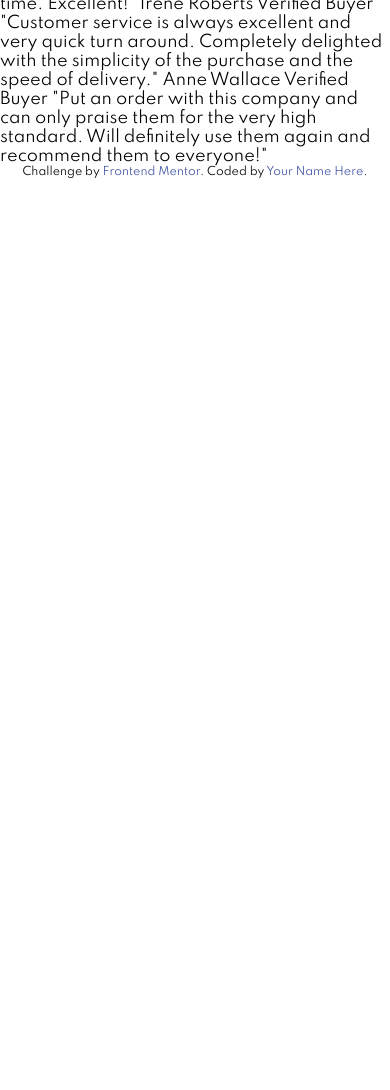
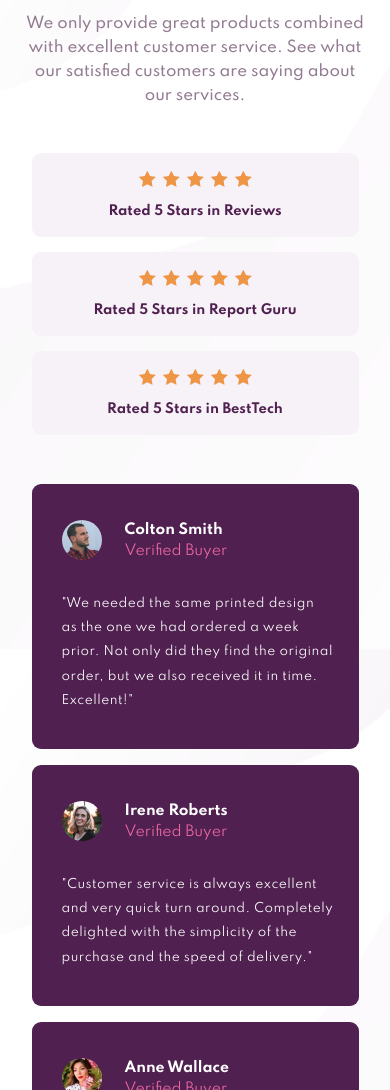
Before and after one commit to juavauj/FEM-SPS, a website: page index.html in a window 390 px wide. Shown: the part 195-1285 px from the top of the page. Before the commit the page ends 844 px from the top, so only its background shows below. Drawn offline with nearby package versions, Linux system fonts and the light colour scheme; files that its build step writes are made by us from their sources.

Commit message:
Mobile view
Full view for mobile with styles.

```diff
--- a/app/scss/components/_index.scss
+++ b/app/scss/components/_index.scss
@@ -0,0 +1 @@
+@forward 'info';
--- /dev/null
+++ b/app/scss/components/info.scss
@@ -0,0 +1,101 @@
+@use "../util/" as *;
+
+.info {
+  &__title {
+    h1 {
+      margin-bottom: rem(30);
+      font-size: rem(34);
+      letter-spacing: rem(-0.5);
+    }
+  }
+
+  &__desc {
+    margin: 0 rem(-5.5) rem(45);
+
+    p {
+      color: var(--dark-gray-mag);
+      line-height: 1.6;
+      font-weight: 500;
+    }
+  }
+
+  &__reviews {
+    .reviews__box {
+      border-radius: rem(9);
+
+      &:not(:last-child) {
+        margin-bottom: rem(15);
+      }
+
+      &:last-child {
+        margin-bottom: rem(49);
+      }
+
+      background-color: var(--light-gray-mag);
+      padding: rem(18) 0;
+
+      .box__stars {
+        margin-bottom: rem(12);
+      }
+
+      .box__desc {
+        p {
+          margin: 0;
+          font-weight: 700;
+          color: var(--very-dark-mag);
+          font-size: rem(13);
+        }
+      }
+    }
+  }
+
+  &__people {
+    border-radius: rem(9);
+    background-color: var(--very-dark-mag);
+    padding: rem(36) rem(30);
+    text-align: start;
+
+    &:not(:last-child) {
+        margin-bottom: rem(16);
+    }
+
+    .info__people-header {
+        display: flex;
+        margin-bottom: rem(27);
+
+      .people__img {
+          margin-right: rem(23);
+          img {
+              border-radius: 100%;
+              width: rem(40);
+          }
+      }
+
+      .people__name {
+          h3 {
+              padding-top: rem(3);
+              font-size: rem(14);
+              color: var(--white);
+              margin-bottom: rem(6);
+          }
+          p {
+              font-size: rem(14);
+              color: var(--soft-pink);
+              font-weight: 400;
+          }
+      }
+    }
+
+    .info__people-main {
+        margin-right: rem(-4.7);
+      .people__review {
+          p {
+              color: var(--white);
+              line-height: 2;
+              letter-spacing: rem(.5);
+              font-size: rem(12.1);
+          }
+      }
+    }
+  }
+}
--- a/app/scss/globals/_index.scss
+++ b/app/scss/globals/_index.scss
@@ -2,3 +2,4 @@
 @forward 'fonts';
 @forward 'boilerplate';
 @forward 'typography';
+@forward 'layout';
--- a/app/scss/globals/boilerplate.scss
+++ b/app/scss/globals/boilerplate.scss
@@ -1,6 +1,18 @@
+@use '../util/' as *;
+
 html {
   font-size: 100%;
   box-sizing: border-box;
+
+  background: url(/images/bg-mobile.png) no-repeat center center fixed;
+  -webkit-background-size: cover;
+  -moz-background-size: cover;
+  -o-background-size: cover;
+  background-size: cover;
+
+  @include breakpoint(large) {
+    background: url(/images/bg-desktop.png) no-repeat center center fixed;
+  }
 }
 
 *,
@@ -13,4 +25,7 @@ body {
   margin: 0;
   padding: 0;
   font-family: var(--font-spartan);
+  font-size: rem(15);
+  font-weight: 400;
+  text-align: center;
 }
--- /dev/null
+++ b/app/scss/globals/layout.scss
@@ -0,0 +1,11 @@
+@use "../util/" as *;
+
+.container {
+  max-width: rem(327);
+  margin: rem(75) auto rem(99);
+
+  @include breakpoint(large) {
+    max-width: rem(1110);
+    margin: rem(120) auto rem(99);
+  }
+}
--- a/app/scss/globals/typography.scss
+++ b/app/scss/globals/typography.scss
@@ -2,8 +2,18 @@ h1,
 h2,
 h3 {
     margin: 0;
-    line-height: 1.1;
+    line-height: 1;
 }
+
+p {
+    margin: 0;
+}
+
+h1 {
+    color: var(--very-dark-mag);
+}
+
+
 
 a,
 a:visited,
--- a/index.html
+++ b/index.html
@@ -20,7 +20,7 @@
       rel="stylesheet"
     />
 
-    <link rel="stylesheet" href="/dist/style.css">
+    <link rel="stylesheet" href="/dist/style.css" />
     <script defer src="/dist/script.js"></script>
 
     <title>Frontend Mentor | Social proof section</title>
@@ -37,23 +37,116 @@
     </style>
   </head>
   <body>
-    10,000+ of our users love our products. We only provide great products
-    combined with excellent customer service. See what our satisfied customers
-    are saying about our services. Rated 5 Stars in Reviews Rated 5 Stars in
-    Report Guru Rated 5 Stars in BestTech Colton Smith Verified Buyer "We needed
-    the same printed design as the one we had ordered a week prior. Not only did
-    they find the original order, but we also received it in time. Excellent!"
-    Irene Roberts Verified Buyer "Customer service is always excellent and very
-    quick turn around. Completely delighted with the simplicity of the purchase
-    and the speed of delivery." Anne Wallace Verified Buyer "Put an order with
-    this company and can only praise them for the very high standard. Will
-    definitely use them again and recommend them to everyone!"
-
-    <div class="attribution">
-      Challenge by
-      <a href="https://www.frontendmentor.io?ref=challenge" target="_blank"
-        >Frontend Mentor</a
-      >. Coded by <a href="#">Your Name Here</a>.
+    <div class="container info">
+      <header>
+        <div class="info__title">
+          <h1>10,000+ of our users love our products.</h1>
+        </div>
+        <div class="info__desc">
+          <p>
+            We only provide great products combined with excellent customer
+            service. See what our satisfied customers are saying about our
+            services.
+          </p>
+        </div>
+      </header>
+      <main>
+        <div class="info__reviews">
+          <div class="reviews__box">
+            <div class="box__stars">
+              <img src="/images/stars.png" alt="stars" />
+            </div>
+            <div class="box__desc">
+              <p>Rated 5 Stars in Reviews</p>
+            </div>
+          </div>
+          <div class="reviews__box">
+            <div class="box__stars">
+              <img src="/images/stars.png" alt="stars" />
+            </div>
+            <div class="box__desc">
+              <p>Rated 5 Stars in Report Guru</p>
+            </div>
+          </div>
+          <div class="reviews__box">
+            <div class="box__stars">
+              <img src="/images/stars.png" alt="stars" />
+            </div>
+            <div class="box__desc">
+              <p>Rated 5 Stars in BestTech</p>
+            </div>
+          </div>
+        </div>
+        <div class="info__people">
+          <div class="info__people-header">
+            <div class="people__img">
+              <img src="/images/image-colton.jpg" alt="Colton Smith photo" />
+            </div>
+            <div class="people__name">
+              <h3>Colton Smith</h3>
+              <p>Verified Buyer</p>
+            </div>
+          </div>
+          <div class="info__people-main">
+            <div class="people__review">
+              <p>
+                "We needed the same printed design as the one we had ordered a
+                week prior. Not only did they find the original order, but we
+                also received it in time. Excellent!"
+              </p>
+            </div>
+          </div>
+        </div>
+        <div class="info__people">
+          <div class="info__people-header">
+            <div class="people__img">
+              <img src="/images/image-irene.jpg" alt="Irene Roberts photo" />
+            </div>
+            <div class="people__name">
+              <h3>Irene Roberts</h3>
+              <p>Verified Buyer</p>
+            </div>
+          </div>
+          <div class="info__people-main">
+            <div class="people__review">
+              <p>
+                "Customer service is always excellent and very quick turn
+                around. Completely delighted with the simplicity of the purchase
+                and the speed of delivery."
+              </p>
+            </div>
+          </div>
+        </div>
+        <div class="info__people">
+          <div class="info__people-header">
+            <div class="people__img">
+              <img src="/images/image-anne.jpg" alt="Anne Wallace photo" />
+            </div>
+            <div class="people__name">
+              <h3>Anne Wallace</h3>
+              <p>Verified Buyer</p>
+            </div>
+          </div>
+          <div class="info__people-main">
+            <div class="people__review">
+              <p>
+                "Put an order with this company and can only praise them for the
+                very high standard. Will definitely use them again and recommend
+                them to everyone!"
+              </p>
+            </div>
+          </div>
+        </div>
+      </main>
     </div>
+    <footer>
+      <div class="attribution">
+        Challenge by
+        <a href="https://www.frontendmentor.io?ref=challenge" target="_blank"
+          >Frontend Mentor</a
+        >. Coded by
+        <a href="https://github.com/tanecu/" target="_blank">tanecu</a>.
+      </div>
+    </footer>
   </body>
 </html>
```
Also changed, not shown: images/bg-desktop.png (added), images/bg-mobile.png (added), images/stars.png (added). Lines whose indentation alone changed are shown as unchanged.
